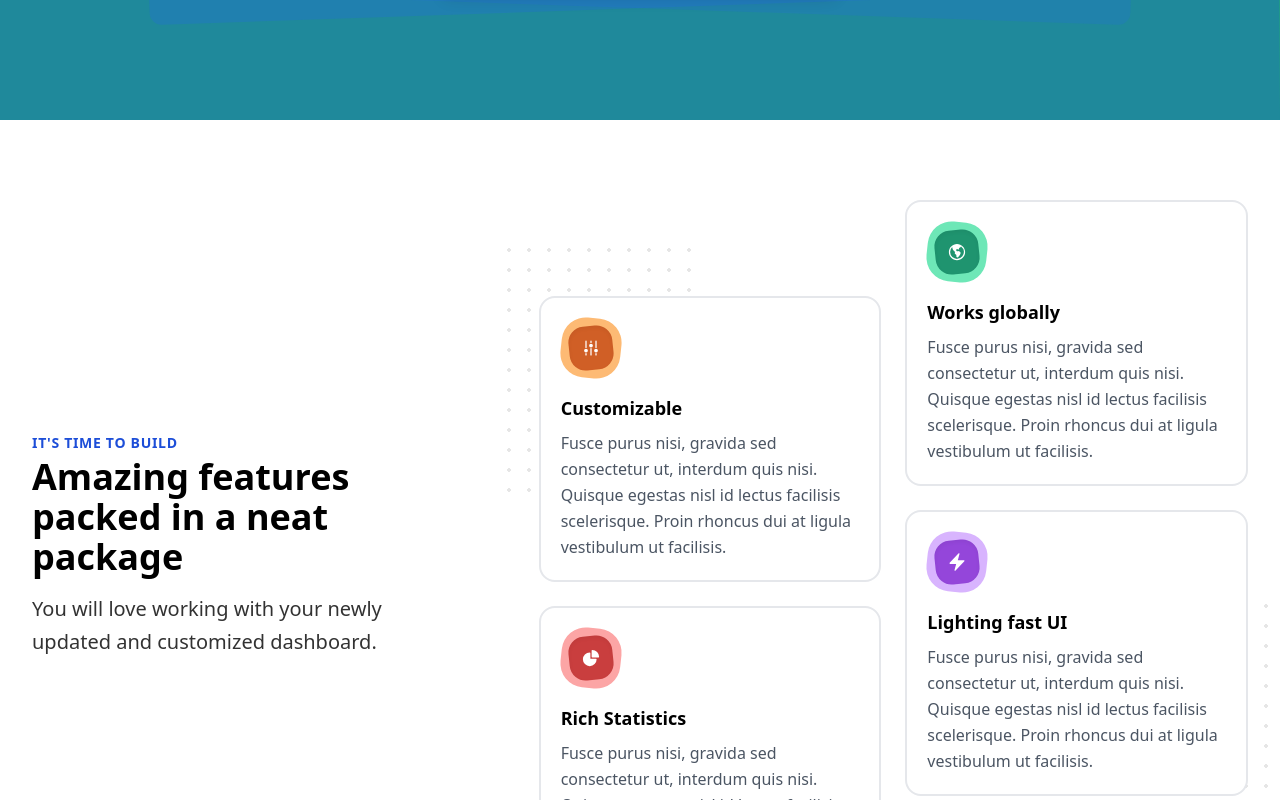
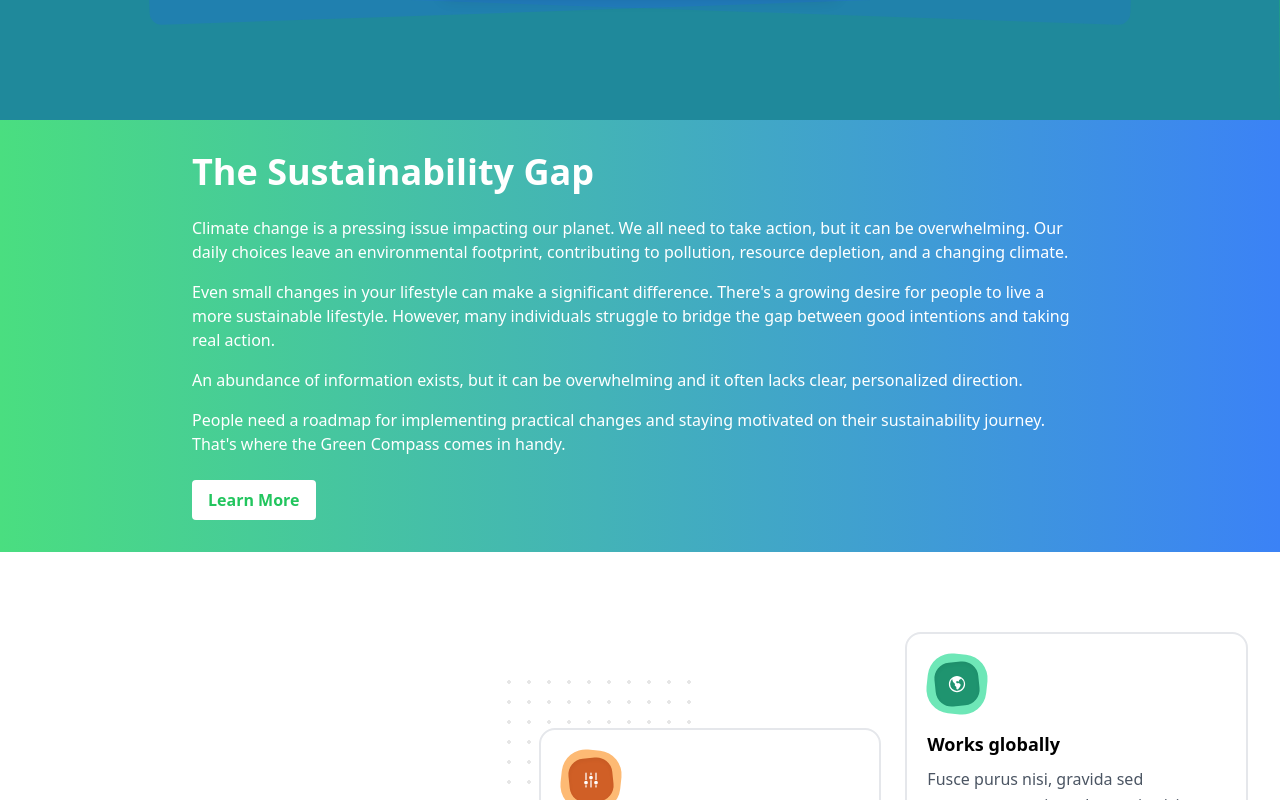
Before and after one commit to Act4Zero/LandingPage-GreenCompass, a Next.js app: page / in a window 1280 px wide. Shown: the part 920-1720 px from the top of the page. Built offline with nearby package versions, Linux system fonts and the light colour scheme.

Commit message:
[Content] Initialize content section and fill content

```diff
--- /dev/null
+++ b/src/components/ContentSection.js
@@ -0,0 +1,25 @@
+import React from 'react';
+
+function ContentSection(props) {
+  return (
+    <section className="bg-gradient-to-r from-green-400 to-blue-500 p-8 text-white">
+      <div className="max-w-4xl mx-auto">
+        <h1 className="text-4xl font-bold mb-6">{props.title}</h1>
+        <p className="mb-4">{props.paragraph1}</p>
+        <p className="mb-4">{props.paragraph2}</p>
+        <p className="mb-4">{props.paragraph3}</p>
+        <p className="mb-6">{props.paragraph4}</p>
+        <button
+          className={`
+            bg-white text-green-500 font-bold py-2 px-4 rounded
+            hover:bg-gray-200 transition duration-300
+          `}
+        >
+          Learn More
+        </button>
+      </div>
+    </section>
+  );
+}
+
+export default ContentSection;
--- a/src/components/ProjectTimeline.js
+++ /dev/null
@@ -1,7 +0,0 @@
-import React from "react";
-
-function ProjectTimeline(props) {
-  return null;
-}
-
-export default ProjectTimeline;
--- a/src/locales/en/translation.json
+++ b/src/locales/en/translation.json
@@ -2,5 +2,12 @@
   "hero": {
     "title": "More sustainable future. One action at a time.",
     "subtitle": "The impact of a single individual might seem small, but the collective power of millions of consumers making conscious choices and advocating for change is significant."
+  },
+  "content": {
+    "title": "The Sustainability Gap",
+    "paragraph1": "Climate change is a pressing issue impacting our planet. We all need to take action, but it can be overwhelming. Our daily choices leave an environmental footprint, contributing to pollution, resource depletion, and a changing climate.",
+    "paragraph2": "Even small changes in your lifestyle can make a significant difference. There's a growing desire for people to live a more sustainable lifestyle. However, many individuals struggle to bridge the gap between good intentions and taking real action.",
+    "paragraph3": "An abundance of information exists, but it can be overwhelming and it often lacks clear, personalized direction. ",
+    "paragraph4": "People need a roadmap for implementing practical changes and staying motivated on their sustainability journey. That's where the Green Compass comes in handy."
   }
 }
--- a/src/pages/index.js
+++ b/src/pages/index.js
@@ -1,8 +1,11 @@
 import React from "react";
 import Meta from "components/Meta";
+import './_i18n';
+import { useTranslation } from 'react-i18next';
 import Navbar from "components/Navbar";
 import HeroSection from "components/HeroSection";
-import ProjectTimeline from "components/ProjectTimeline";
+import ContentSection from "components/ContentSection";
+import ProjectTimeline from "components/ContentSection";
 import FeaturesSection from "components/FeaturesSection";
 import CtaSection from "components/CtaSection";
 import FaqSection from "components/FaqSection";
@@ -11,8 +14,6 @@ import NewsletterSection from "components/NewsletterSection";
 import TeamBiosSection from "components/TeamBiosSection";
 import ContactSection from "components/ContactSection";
 import Footer from "components/Footer";
-import './_i18n';
-import { useTranslation } from 'react-i18next';
 
 function IndexPage(props) {
   const { t } = useTranslation();
@@ -31,7 +32,13 @@ function IndexPage(props) {
         bgImageOpacity={1}
         textColor="text-white"
       />
-      <ProjectTimeline />
+      <ContentSection
+        title={t('content.title')}
+        paragraph1={t('content.paragraph1')}
+        paragraph2={t('content.paragraph2')}
+        paragraph3={t('content.paragraph3')}
+        paragraph4={t('content.paragraph4')}
+      />
       <FeaturesSection
         title="Amazing features packed in a neat package"
         subtitle="You will love working with your newly updated and customized dashboard."
```
